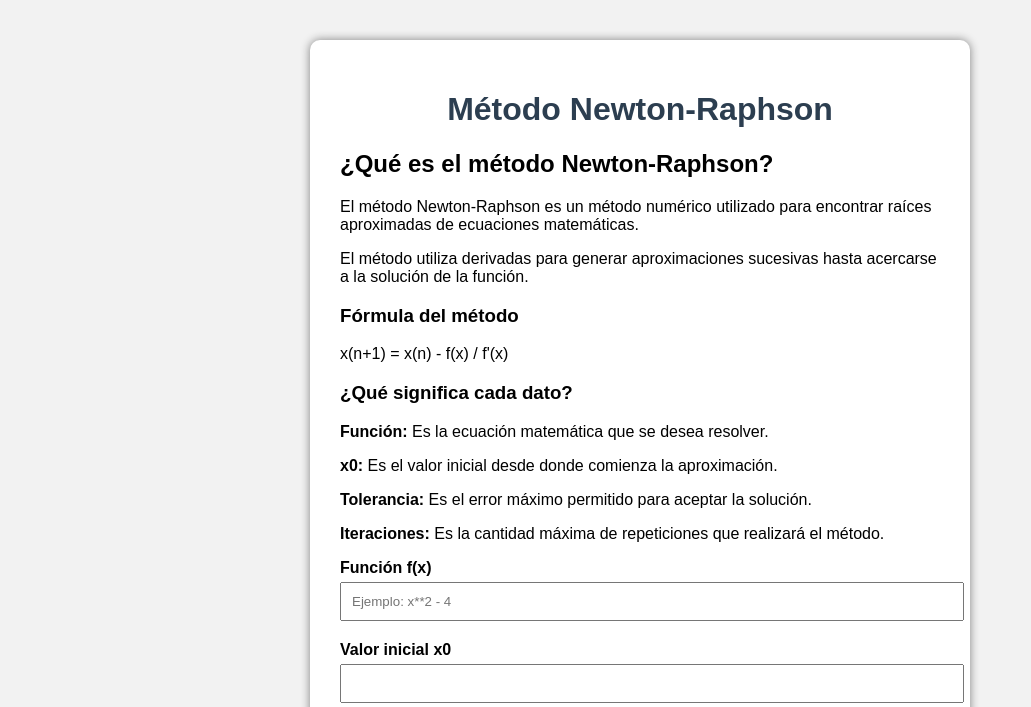
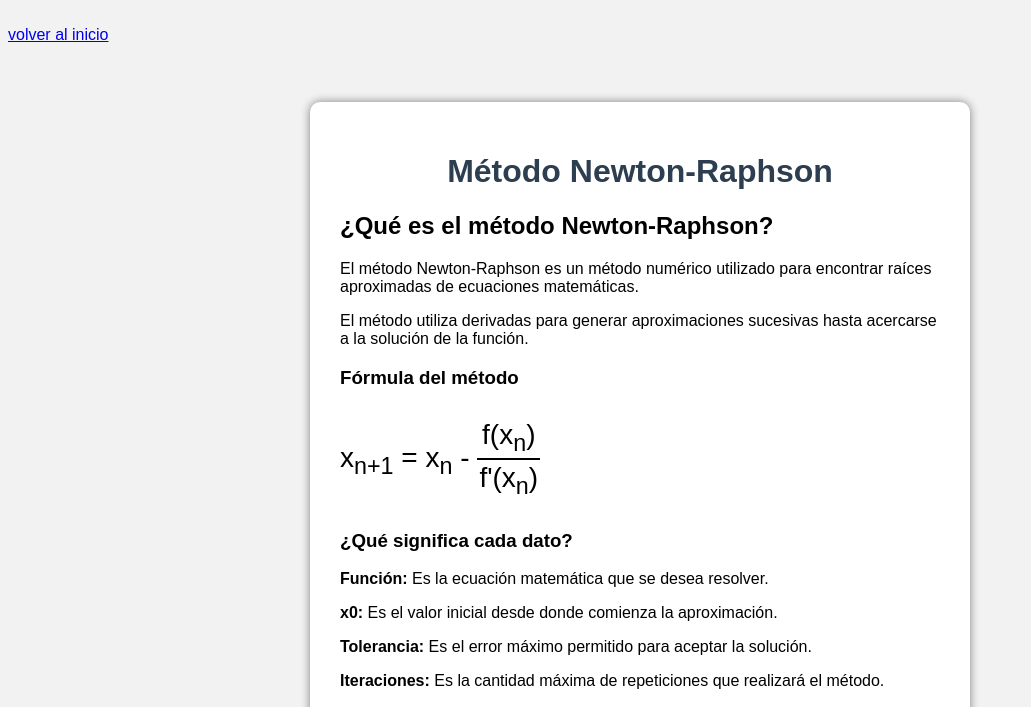
Before and after one commit to Naydelin12/metodos-numericos, a Django app: template metodos/templates/newton.html in a window 1280 px wide. Shown: the top 707 px of the page, without its empty margins (0-1031 px from the left). Run offline with Django 5.2, Linux system fonts and the light colour scheme; the template is opened without the code that fills it: most values are stand-ins (such as "Sample title", 1, 10 or a date in 2020).

Commit message:
mejoras visuales y explicaciones newton

```diff
--- a/metodos/templates/newton.html
+++ b/metodos/templates/newton.html
@@ -3,6 +3,14 @@
 <head>
     <meta charset="UTF-8">
     <title>Newton-Raphson</title>
+
+    <br>
+
+<a href="/" class="boton">
+    volver al inicio
+</a>
+
+<br><br>
 
     <style>
 
@@ -75,7 +83,23 @@ hasta acercarse a la solución de la función.
 <h3>Fórmula del método</h3>
 
 <p>
-x(n+1) = x(n) - f(x) / f'(x)
+<p style="font-size: 28px;">
+
+x<sub>n+1</sub> = x<sub>n</sub> -
+
+<span style="display: inline-block; vertical-align: middle; text-align: center;">
+
+    <span style="display: block; border-bottom: 2px solid black; padding: 2px;">
+        f(x<sub>n</sub>)
+    </span>
+
+    <span style="display: block; padding: 2px;">
+        f'(x<sub>n</sub>)
+    </span>
+
+</span>
+
+</p>
 </p>
 
 <h3>¿Qué significa cada dato?</h3>
@@ -170,6 +194,8 @@ Es la cantidad máxima de repeticiones que realizará el método.
 </table>
 <br>
 
+{% if tabla %}
+
 <h2>Resultado Final</h2>
 
 <p><strong>Raíz aproximada:</strong> {{ raiz }}</p>
@@ -226,7 +252,17 @@ La convergencia observada demuestra que el método Newton-Raphson
 es eficiente para aproximar soluciones de ecuaciones no lineales.
 </p>
 
+{% endif %}
+
     </div>
+
+    <br>
+
+<a href="/" class="boton">
+    volver al inicio
+</a>
+
+<br><br>
 
 </body>
 </html>
--- a/metodos/views.py
+++ b/metodos/views.py
@@ -116,7 +116,8 @@ def newton(request):
             'nuevo_x': nuevo_x,
             'tabla': tabla,
             'raiz': nuevo_x,
-            'mensaje': 'El método convergió correctamente'
+            'mensaje': 'El método convergió correctamente',
+            'mostrar_grafica': True,
         }
 
     return render(request, 'newton.html', datos)
```
Also changed, not shown: metodos/static/grafica.png.
